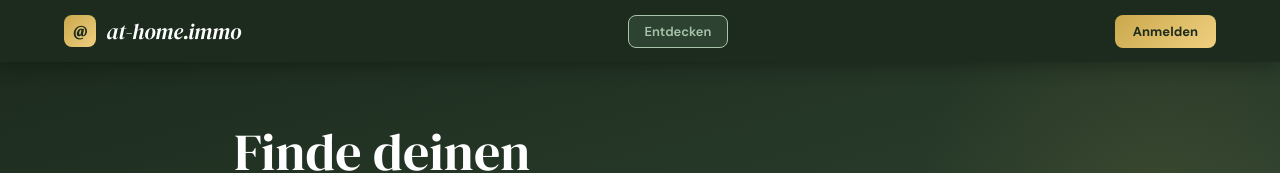
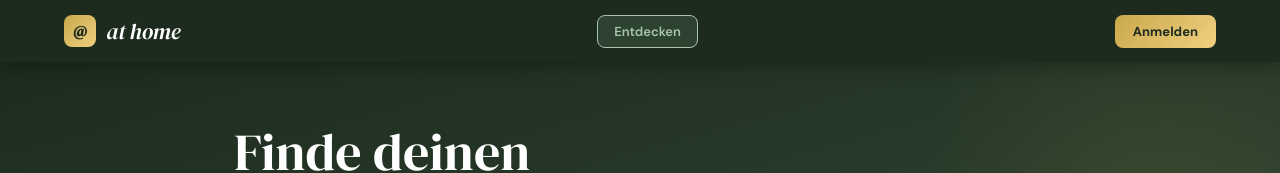
Before and after one commit to Sumplex/1home, a React (Create React App) app: page / in a window 1280 px wide. Shown: the top 173 px of the page. Built offline with nearby package versions, Linux system fonts and the light colour scheme.

Commit message:
Update navbar logo text to 'at home'

```diff
--- a/src/App.js
+++ b/src/App.js
@@ -831,7 +831,7 @@ export default function App() {
         <div style={{maxWidth:1200,margin:"0 auto",padding:"0 24px",display:"flex",alignItems:"center",height:62,gap:12,justifyContent:"space-between"}}>
           <button onClick={()=>{setView("browse");setSelected(null);}} style={{background:"none",border:"none",cursor:"pointer",display:"flex",alignItems:"center",gap:10,flexShrink:0}}>
             <div style={{width:32,height:32,background:`linear-gradient(135deg,${C.gold},${C.goldLt})`,borderRadius:8,display:"flex",alignItems:"center",justifyContent:"center",fontFamily:F.serif,fontSize:16,color:C.forest,fontWeight:700}}>@</div>
-            <span style={{fontFamily:F.serif,fontSize:22,color:"white",fontStyle:"italic",letterSpacing:-0.3}}>at-home.immo</span>
+            <span style={{fontFamily:F.serif,fontSize:22,color:"white",fontStyle:"italic",letterSpacing:-0.3}}>at home</span>
           </button>
           <div style={{display:"flex",gap:4}}>{navBtn("browse","Entdecken")}</div>
           <div style={{display:"flex",alignItems:"center",gap:8,flexShrink:0}}>
```
